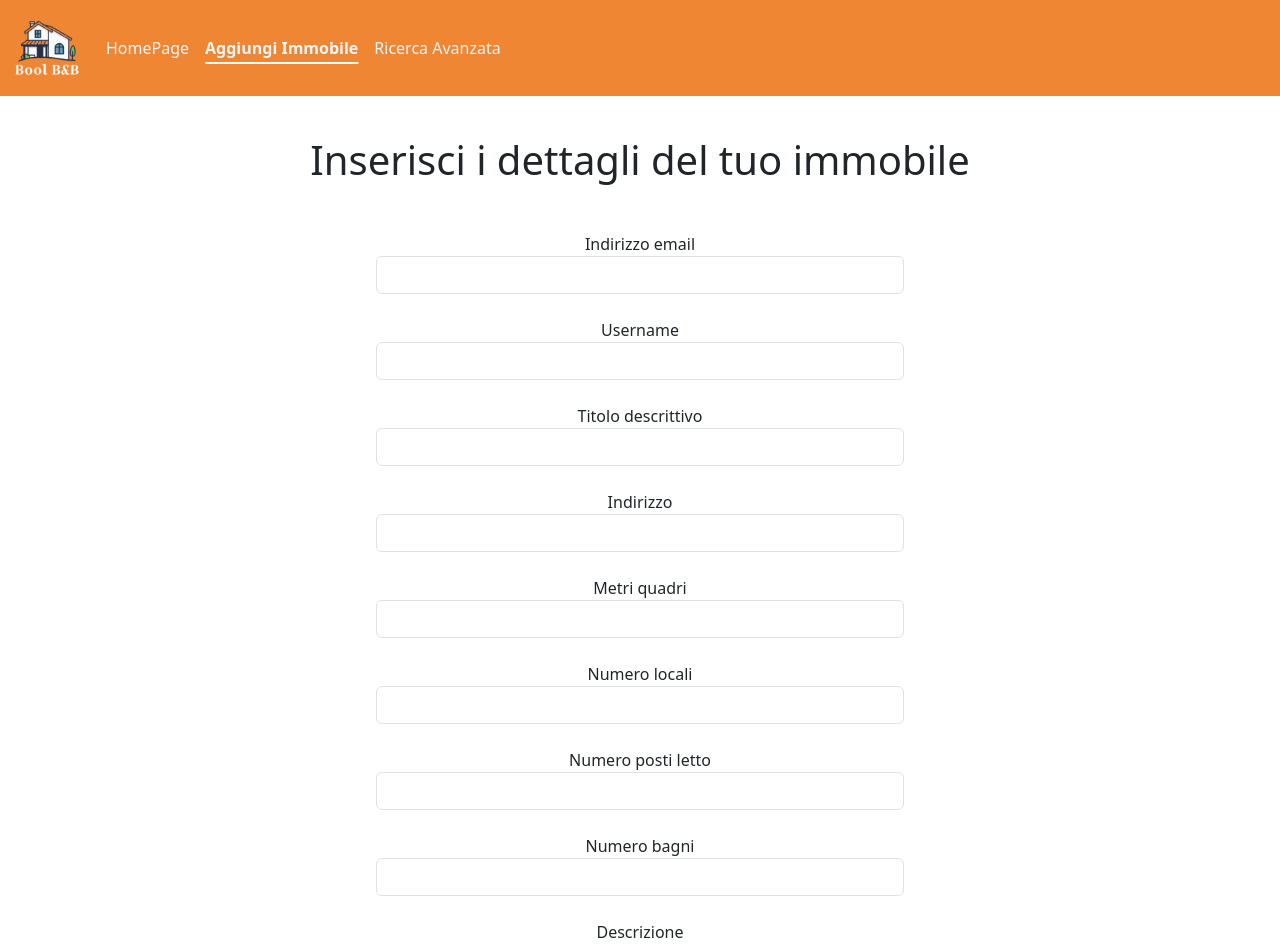
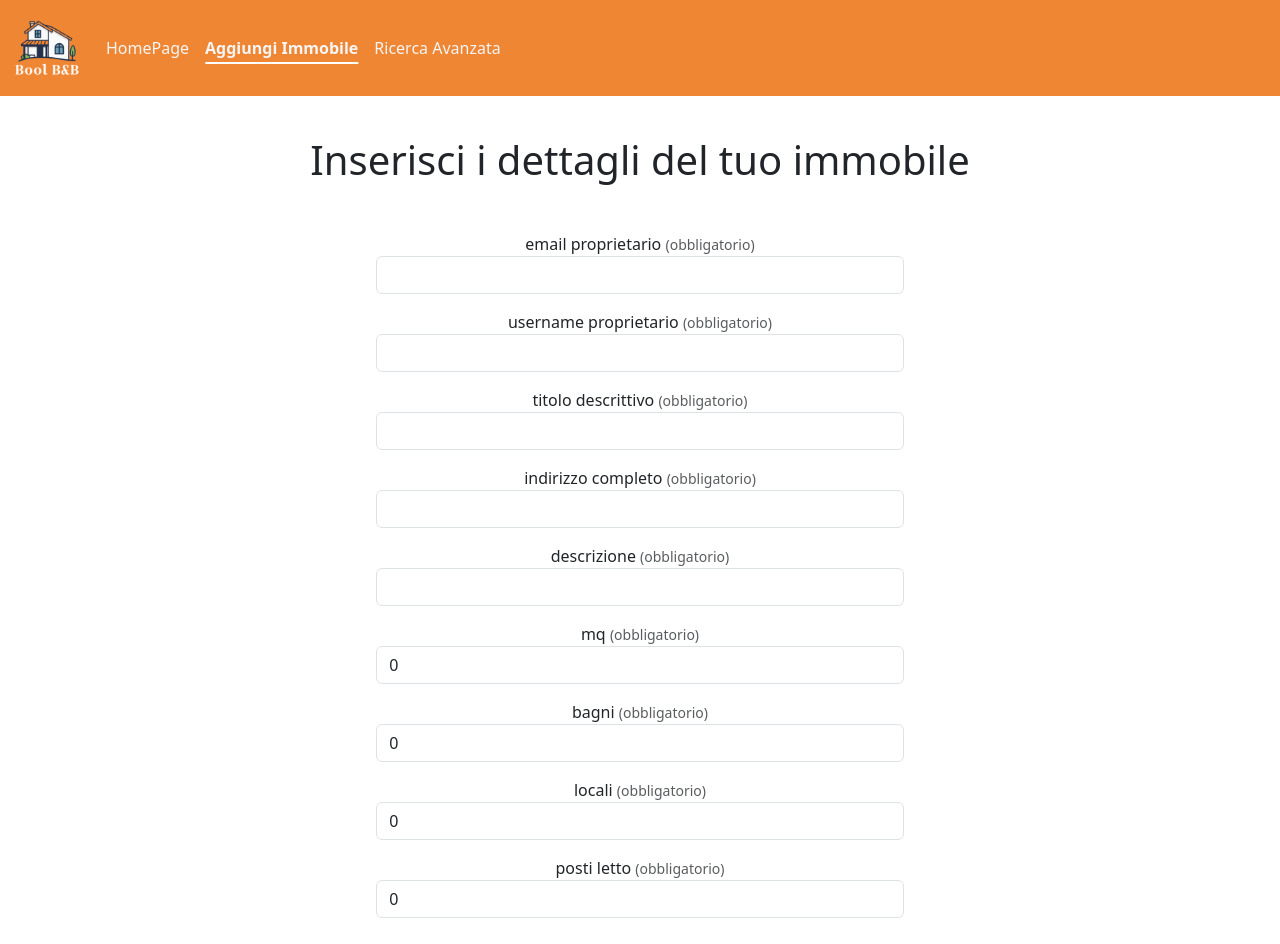
Before and after one commit to AlessandroSottosanti/bool-bnb-team-3, a React (Vite) app: page /create in a window 1280 px wide. Shown: the top 944 px of the page. Built offline with nearby package versions, Linux system fonts and the light colour scheme; no server answers.

Commit message:
refactoring: createPage

```diff
--- a/src/pages/CreatePage.jsx
+++ b/src/pages/CreatePage.jsx
@@ -1,6 +1,6 @@
 import { useEffect, useRef, useState } from "react";
 import axios from 'axios';
-import { Link } from "react-router-dom";
+import { Link, useNavigate } from "react-router-dom";
 const apiUrl = import.meta.env.VITE_API_URL;
 
 function CreatePage() {
@@ -26,10 +26,22 @@ function CreatePage() {
     const [tipiAlloggioSelezionati, setTipiAlloggioSelezionati] = useState([])
     const [selectedTipologia, setSelectedTipologia] = useState('')
     const [preview, setPreview] = useState([]);
-    const [previews, setPreviews] = useState([]);
     const fileInputRef = useRef(null); // Ref per l'input file
 
-    const initForm = {
+    const [errors, setErrors] = useState({});
+    const navigate = useNavigate();
+
+    const validateForm = () => {
+        let newErrors = {};
+        Object.keys(newImmobile).forEach(key => {
+            if (key !== "immagini" && !newImmobile[key]) {
+                newErrors[key] = "Questo campo è obbligatorio";
+            }
+        });
+        setErrors(newErrors);
+        return Object.keys(newErrors).length === 0;
+    };
+        const initForm = {
         "immobile": initImmobile,
         "tipi_alloggio": tipiAlloggioSelezionati,
 
@@ -83,10 +95,15 @@ function CreatePage() {
     const [alertMessage, setAlertMessage] = useState(null)
     const [alertType, setAlertType] = useState(null)
 
+
+
+
     const handleChange = (event) => {
-        console.log("event.target.type", event.target.type);
+        let { name, value, type, files } = event.target;
 
-        let { name, value, type, files } = event.target;
+        if (event.target.type === "number") {
+            value = value ? parseInt(value) : '';
+        }
 
         if (type === "file") {
             // Converte i file selezionati in un array
@@ -108,17 +125,14 @@ function CreatePage() {
             }));
         }
 
-        if (type === "number") {
-            value = parseInt(value);
-        }
-
         setNewImmobile((prev) => ({
             ...prev,
             [name]: value
         }));
+        setErrors((prevErrors) => ({ ...prevErrors, [name]: "" }));
 
-        // Resetta l'input file
-        if (fileInputRef.current) {
+         // Resetta l'input file
+         if (fileInputRef.current) {
             console.log('fileInputRef', fileInputRef);
             fileInputRef.current.value = "";
         }
@@ -165,12 +179,22 @@ function CreatePage() {
                 "Content-type": "multipart/form-data",
             },
         }).then((resp) => {
-            setAlertMessage('Immobile inserito con successo!');
-            setAlertType('success');
-            console.log("success", resp);
+            console.log("resp", resp);
+            setDebug(initForm);
+            setNewImmobile(initImmobile);
+            setTipiAlloggio([]);
+            setTipiAlloggioSelezionati([]);
+            setPreview([]);
+
+            // navigate('/')
+
         }).catch((err) => {
             setAlertMessage(err.response.data.message);
             setAlertType('danger');
+            setTimeout(() => {
+                setAlertMessage("");
+                setAlertType("");
+            }, 5000);
             console.error("error", err);
         });
     };
@@ -189,43 +213,24 @@ function CreatePage() {
             <section className='d-flex justify-content-center align-items-center flex-column'>
 
 
-                <form onSubmit={handleSubmit} className="text-center d-flex flex-column gap-3">
-                    <div className="form-group">
-                        <label htmlFor="email">Indirizzo email</label>
-                        <input required type="email" className="form-control" id="email" name="email_proprietario" onChange={handleChange} />
-                    </div>
-                    <div className="form-group mt-2">
-                        <label htmlFor="username">Username</label>
-                        <input required type="text" className="form-control" id="username" name="username_proprietario" onChange={handleChange} />
-                    </div>
-                    <div className="form-group mt-2">
-                        <label htmlFor="titolo">Titolo descrittivo</label>
-                        <input required type="text" className="form-control" id="titolo" name="titolo_descrittivo" onChange={handleChange} />
-                    </div>
-                    <div className="form-group mt-2">
-                        <label htmlFor="indirizzo">Indirizzo</label>
-                        <input required type="text" className="form-control" id="indirizzo" name="indirizzo_completo" onChange={handleChange} />
-                    </div>
-                    <div className="form-group mt-2">
-                        <label htmlFor="metriQuadri">Metri quadri</label>
-                        <input required type="number" className="form-control" id="metriQuadri" name="mq" min="0" max="" step="1" onChange={handleChange} />
-                    </div>
-                    <div className="form-group mt-2">
-                        <label htmlFor="numLocali">Numero locali</label>
-                        <input required type="number" className="form-control" id="numLocali" name="locali" min="0" step="1" onChange={handleChange} />
-                    </div>
-                    <div className="form-group mt-2">
-                        <label htmlFor="numLetti">Numero posti letto</label>
-                        <input required type="number" className="form-control" id="numLetti" name="posti_letto" min="0" step="1" onChange={handleChange} />
-                    </div>
-                    <div className="form-group mt-2">
-                        <label htmlFor="numBagni">Numero bagni</label>
-                        <input required type="number" className="form-control" id="numBagni" name="bagni" min="0" step="1" onChange={handleChange} />
-                    </div>
-                    <div className="form-group mt-2">
-                        <label htmlFor="descrizione">Descrizione</label>
-                        <textarea required className="form-control" id="descrizione" name="descrizione" onChange={handleChange} />
-                    </div>
+                <form onSubmit={handleSubmit} className="text-center d-flex flex-column gap-3 needs-validation">
+                {Object.keys(newImmobile).map((key) => (
+                    (key !== "immagini" && key !== "") && (
+                        <div className="form-group" key={key}>
+                            <label htmlFor={key}>{key.replace('_', ' ')} <small className="text-muted">(obbligatorio)</small></label>
+                            <input
+                                type={key === "mq" || key === "bagni" || key === "locali" || key === "posti_letto" ? "number" : "text"}
+                                className={`form-control ${errors[key] ? 'is-invalid' : ''}`}
+                                id={key}
+                                name={key}
+                                value={newImmobile[key]}
+                                onChange={handleChange}
+                            />
+                            {errors[key] && <div className="invalid-feedback">{errors[key]}</div>}
+                        </div>
+
+                    )
+                ))}
 
                     <label className="mt-3" htmlFor="tipi_alloggio">
                         Tipo di Alloggio
@@ -314,6 +319,7 @@ function CreatePage() {
                             type="button"
                             className="btn-close"
                             data-bs-dismiss="alert"
+                            onClick={() => { setAlertMessage(""); setAlertType(""); }}
                         ></button>
                     </div>
                 )}
@@ -321,7 +327,7 @@ function CreatePage() {
 
             </section>
 
-            <Link className="btn btn-secondary ms-5" to="/"><i class="fa-solid fa-arrow-left"></i> Indietro</Link>
+            <Link className="btn btn-secondary ms-5" to="/"><i className="fa-solid fa-arrow-left"></i> Indietro</Link>
 
 
         </main>
```
